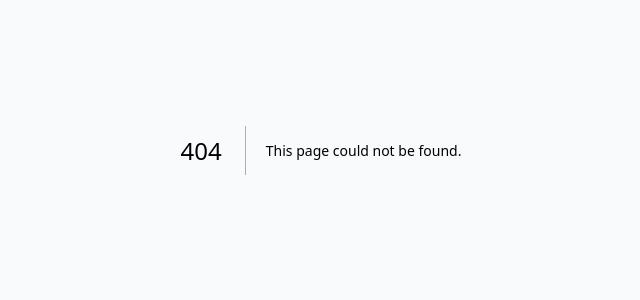
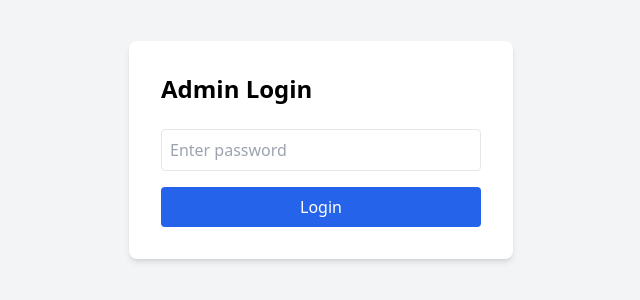
Before and after one commit to ihedioranmapromise-dev/OKMADE-FUNITURE-WEBSITE-, a Next.js app: page /admin/login in a window 1280 px wide. Before the commit this address had no page. Shown: the part 250-550 px from the top of the page, without its empty margins (319-959 px from the left). Built offline with nearby package versions, Linux system fonts and the light colour scheme.

Commit message:
Add AdminLogin component for admin authentication

```diff
--- /dev/null
+++ b/app/admin/login/page.js
@@ -0,0 +1,22 @@
+export default function AdminLogin() {
+  return (
+    <div className="min-h-screen flex items-center justify-center bg-gray-100">
+      <div className="bg-white p-8 rounded-lg shadow-md w-96">
+        <h1 className="text-2xl font-bold mb-6">Admin Login</h1>
+        <form>
+          <input
+            type="password"
+            placeholder="Enter password"
+            className="w-full p-2 border rounded mb-4"
+          />
+          <button
+            type="submit"
+            className="w-full bg-blue-600 text-white p-2 rounded hover:bg-blue-700"
+          >
+            Login
+          </button>
+        </form>
+      </div>
+    </div>
+  );
+}
```
